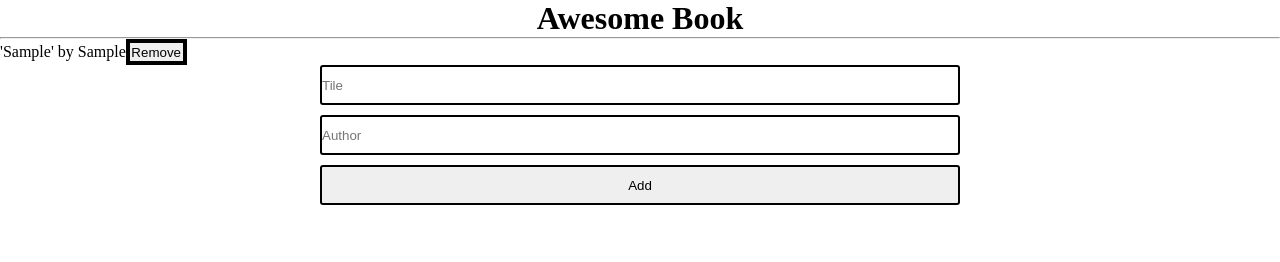
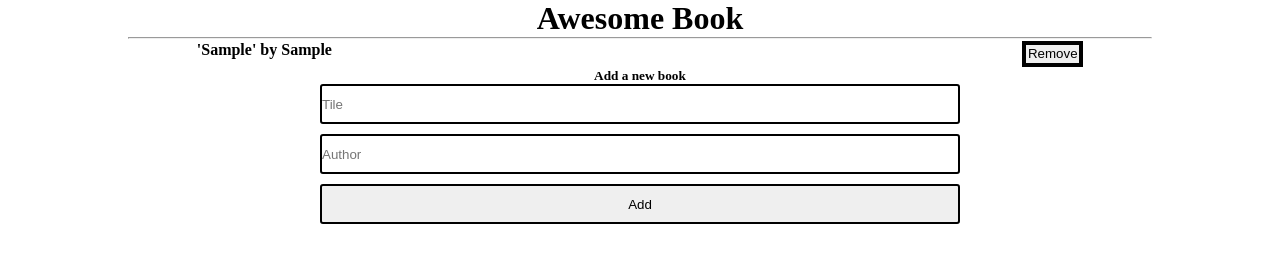
Before and after one commit to ArkanKovanAbdullah/Awsome-book, a website: page index.html in a window 1280 px wide. Both pictures are taken after typing "Sample", "Sample" into the empty fields and a click on the button "Add". Drawn offline with Linux system fonts and the light colour scheme.

Commit message:
Add new html

```diff
--- a/index.html
+++ b/index.html
@@ -13,6 +13,7 @@
       <ul id="books-list"></ul>
     </section class="list">
     <section id="form-section">
+      <h5>Add a new book</h5>
       <form class="margin-right-left-auto">
         <input class="inputs" name="title" type="text" placeholder="Tile" />
         <input class="inputs" name="author" type="text" placeholder="Author" />
--- a/style.css
+++ b/style.css
@@ -39,14 +39,19 @@ form {
   padding: 0.1rem;
 }
 
-.list {
-  border: 3px solid black;
-  width: 100%;
-  min-height: 3em;
-  height: 100%;
-  margin-bottom: 2em;
+li {
+  display: flex;
+  margin-block: 0.1em;
+  justify-content: space-between;
+  margin-inline: 12.3em;
+  font-weight: 700;
 }
 
-button {
-  align-self: flex-end;
+hr {
+  width: 80%;
+  margin: auto;
 }
+
+h5 {
+  text-align: center;
+}
```
